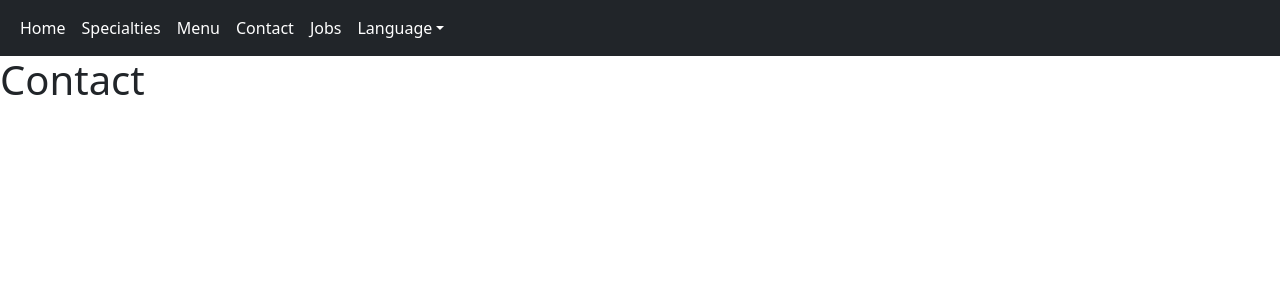
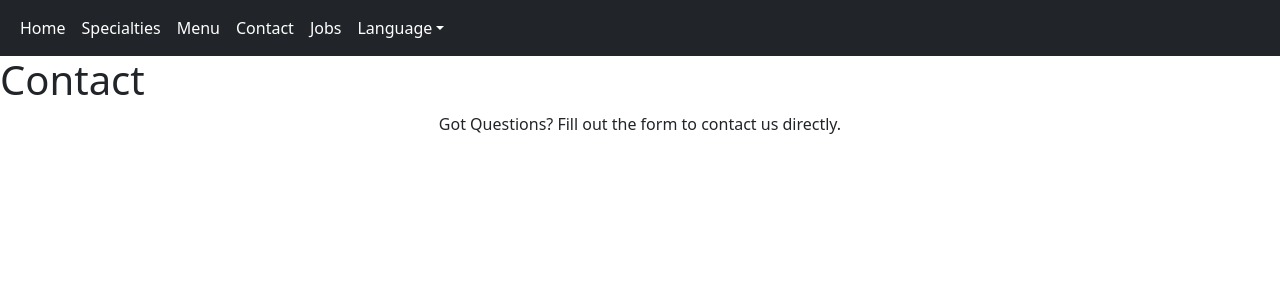
Before and after one commit to bsuverzabaek/restaurant-page, a Vue app: page /contact in a window 1280 px wide. Shown: the top 300 px of the page. Built offline with nearby package versions, Linux system fonts and the light colour scheme.

Commit message:
12th commit

```diff
--- a/src/scripts/contact.ts
+++ b/src/scripts/contact.ts
@@ -1,11 +1,17 @@
 import { defineComponent, computed } from 'vue';
 import { useStore } from '@/store/index';
+import { contHead, contHeadJP } from '@/text/contactHead';
 
 export default defineComponent({
 	name: 'Contact',
     setup() {
     	const store = useStore();
+    	const jSwitch = computed(() => store.state.jpSwitch);
 
-    	return { jSwitch: computed(() => store.state.jpSwitch) }
+    	function contactTitle(jLang: boolean): string {
+    		return jLang ? contHeadJP.text : contHead.text;
+    	}
+
+    	return { jSwitch, contactTitle }
     }
 });
--- /dev/null
+++ b/src/text/contactHead.ts
@@ -0,0 +1,9 @@
+import Text from '@/interfaces/textStruct'
+
+export const contHead: Text = {
+	text: "Got Questions? Fill out the form to contact us directly."
+}
+
+export const contHeadJP: Text = {
+	text: "ご意見・お問い合わせはあれば、このフォームに申し込んで下さい。"
+}
--- a/src/views/Contact.vue
+++ b/src/views/Contact.vue
@@ -1,5 +1,11 @@
 <template>
 	<h1>{{ jSwitch ? 'お問い合わせ' : 'Contact' }}</h1>
+
+	<section id="contactUs">
+		<div class="text-center">
+			<p>{{ contactTitle(jSwitch) }}</p>
+		</div>
+	</section>
 </template>
 
 <script lang="ts" src="@/scripts/contact.ts">
```
